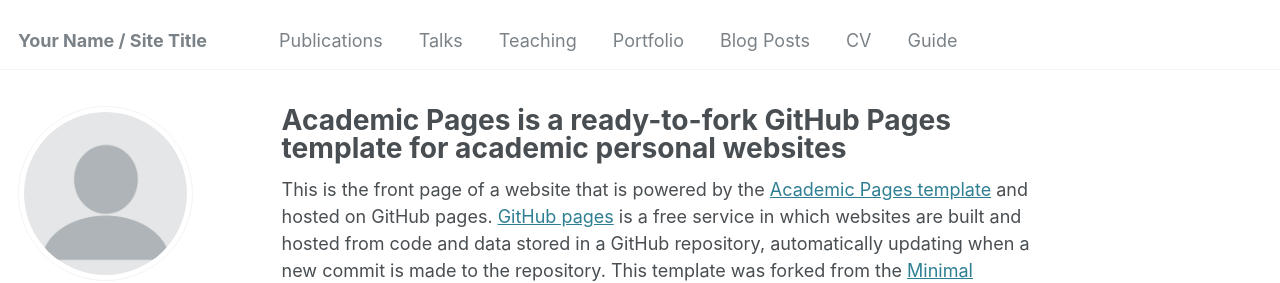
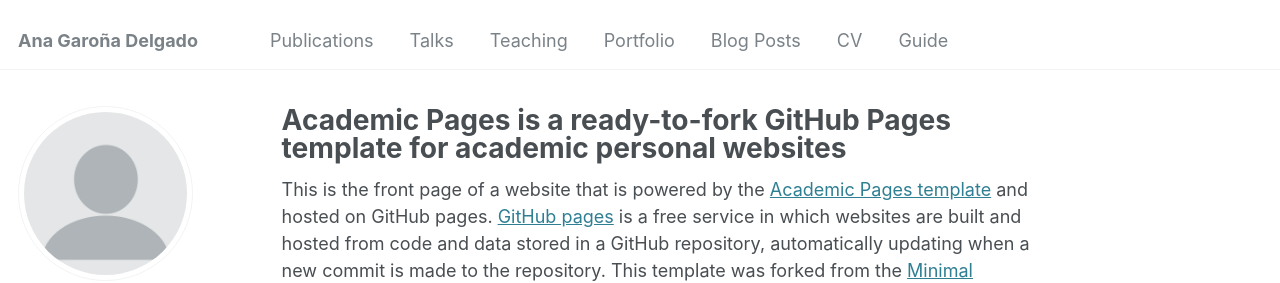
Before and after one commit to anagarona/anagarona.github.io, a Jekyll site: the page built from _pages/about.md, in a window 1280 px wide. Shown: the top 283 px of the page. Built offline with Jekyll 4.4.1, drawn with Linux system fonts in a browser that asks for light colours; some web fonts are replaced.

Commit message:
Update _config.yml

```diff
--- a/_config.yml
+++ b/_config.yml
@@ -8,11 +8,11 @@
 
 # Basic Site Settings
 locale                   : "en-US"
-title                    : "Your Name / Site Title"
+title                    : "Ana Garoña Delgado"
 title_separator          : "-"
 name                     : &name "Your Name"
 description              : &description "personal description"
-url                      : https://academicpages.github.io # the base hostname & protocol for your site e.g. "https://[your GitHub username].github.io"
+url                      : https://anagarona.github.io/ # the base hostname & protocol for your site e.g. "https://[your GitHub username].github.io"
 baseurl                  : "" # the subpath of your site, e.g. "/blog"
 repository               : "academicpages/academicpages.github.io"
 
```
